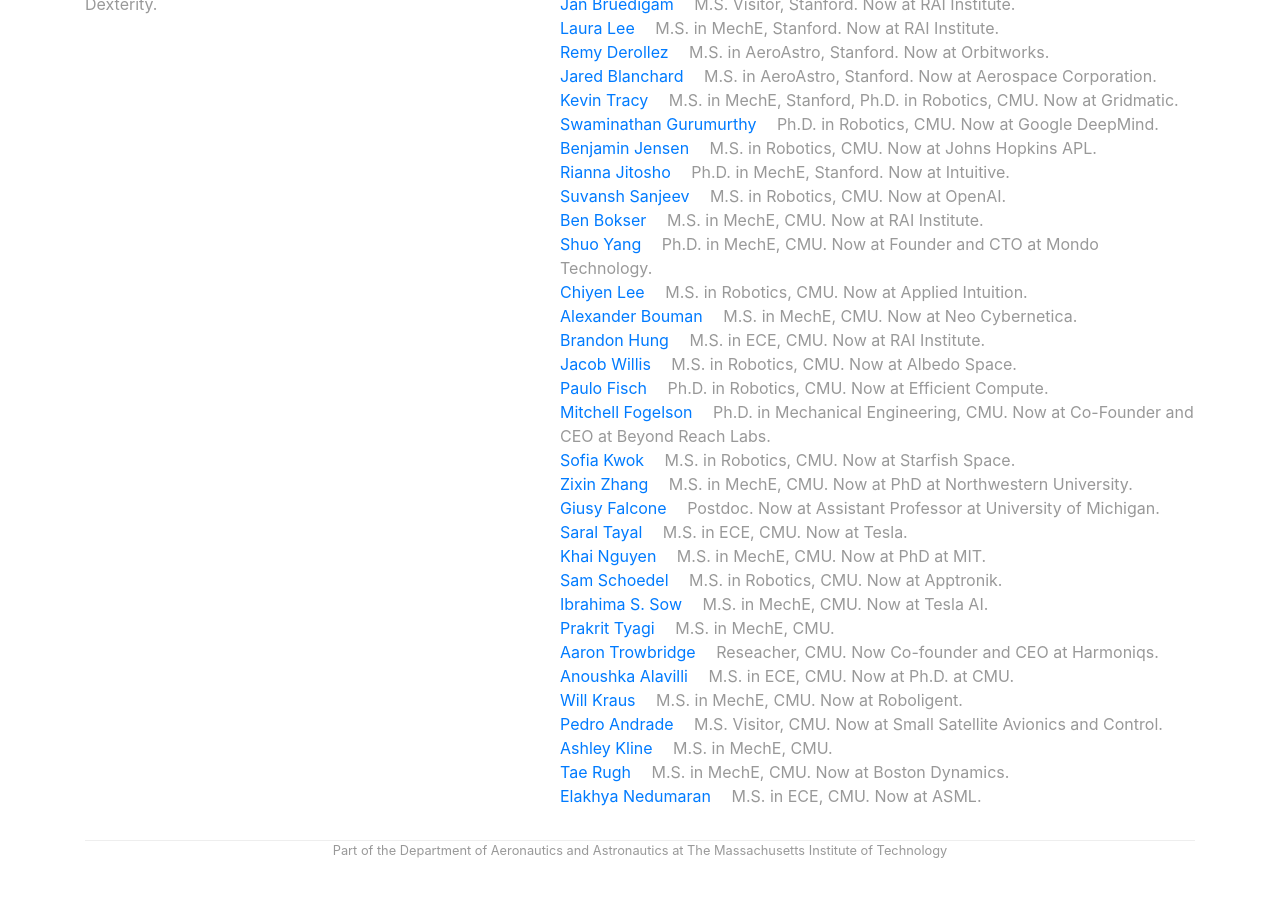
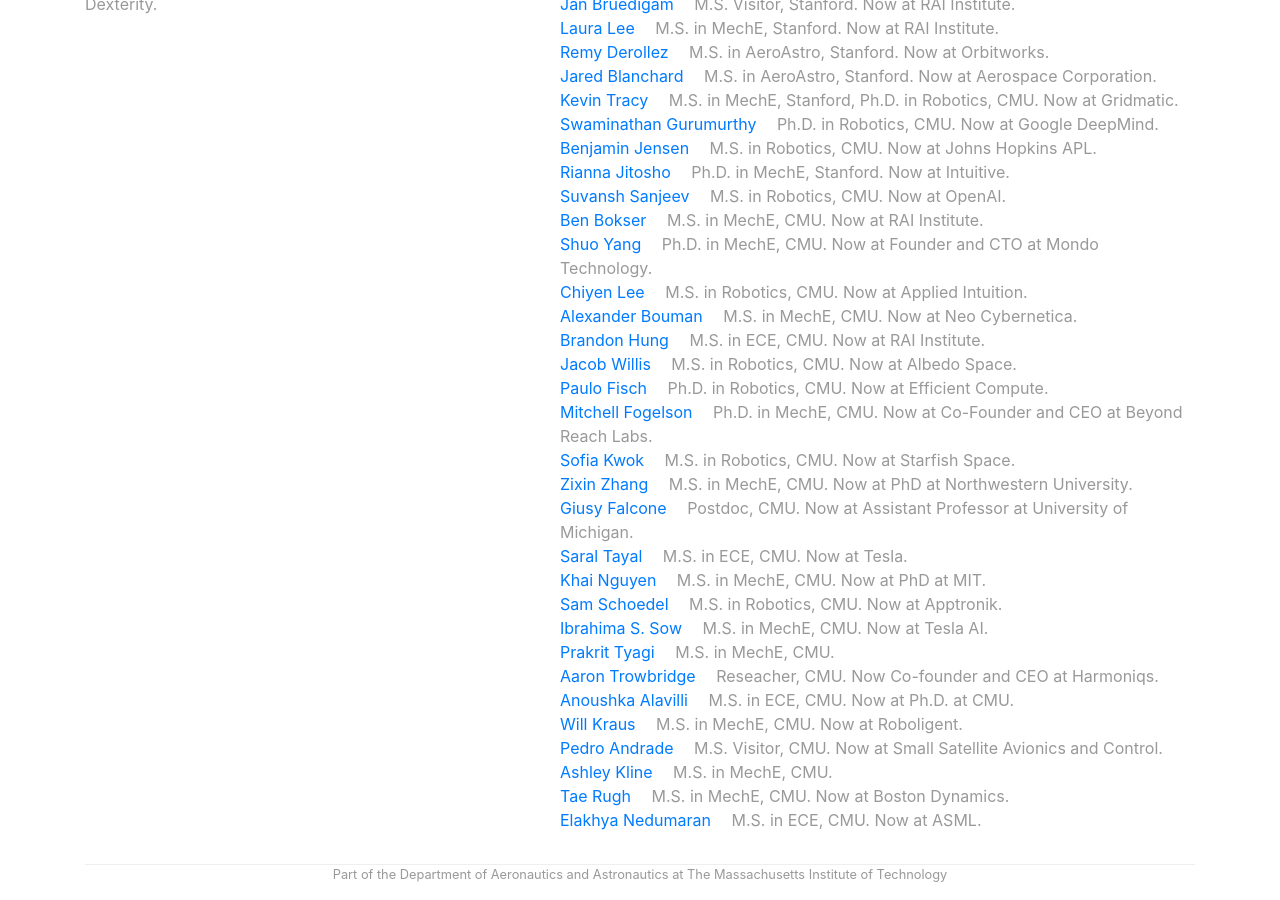
Before and after one commit to RoboticExplorationLab/roboticexplorationlab.github.io, a Jekyll site: the page built from index.html, in a window 1280 px wide and 900 px high, scrolled down 9045 px. Built offline with Jekyll 4.4.1, drawn with Linux system fonts in a browser that asks for light colours; a script that is not in the unit is left out; before the commit the page ends 9921 px from its top, so only the background shows below that; some of the changed text lies outside the part shown.

Commit message:
fix typos

```diff
--- a/_data/people.yml
+++ b/_data/people.yml
@@ -215,7 +215,7 @@
     github: mfogelson
     role: alum
     image: /img/people/mitch.png
-    bio: Ph.D. in Mechanical Engineering, CMU. Now at Co-Founder and CEO at Beyond Reach Labs.
+    bio: Ph.D. in MechE, CMU. Now at Co-Founder and CEO at Beyond Reach Labs.
 
 sofia:
     display_name: "Sofia Kwok"
@@ -239,7 +239,7 @@
     github: gfalcon2
     role: alum
     image: /img/people/giusy.jpg
-    bio: Postdoc. Now at Assistant Professor at University of Michigan.
+    bio: Postdoc, CMU. Now at Assistant Professor at University of Michigan.
 
 john:
     display_name: "John Zhang"
@@ -247,7 +247,7 @@
     github: johnzhang3
     role: phd
     image: /img/people/john.jpg
-    bio: Optimization, Control, and Computing
+    bio: Optimization, Control, and Robotics
 
 saral:
     display_name: "Saral Tayal"
```
